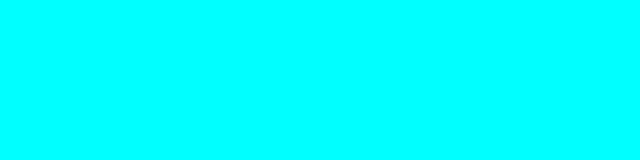
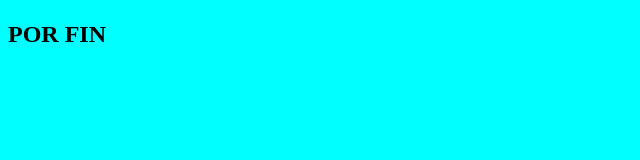
Before and after one commit to Nicolasg16/proyecto_en_grupo, a plain HTML site: page index.html in a window 1280 px wide. Shown: the whole page, without its empty margins (0-640 px from the left). Drawn offline with Linux system fonts and the light colour scheme.

Commit message:
Intento Rama

```diff
--- a/index.html
+++ b/index.html
@@ -16,7 +16,7 @@
     1. Nombres de integrantes
     2. cantidad de grupos a formar
   -->
-
+  <h2>POR FIN</h2>
   </main>
 
   <footer>
```
Also changed, not shown: README.md.
